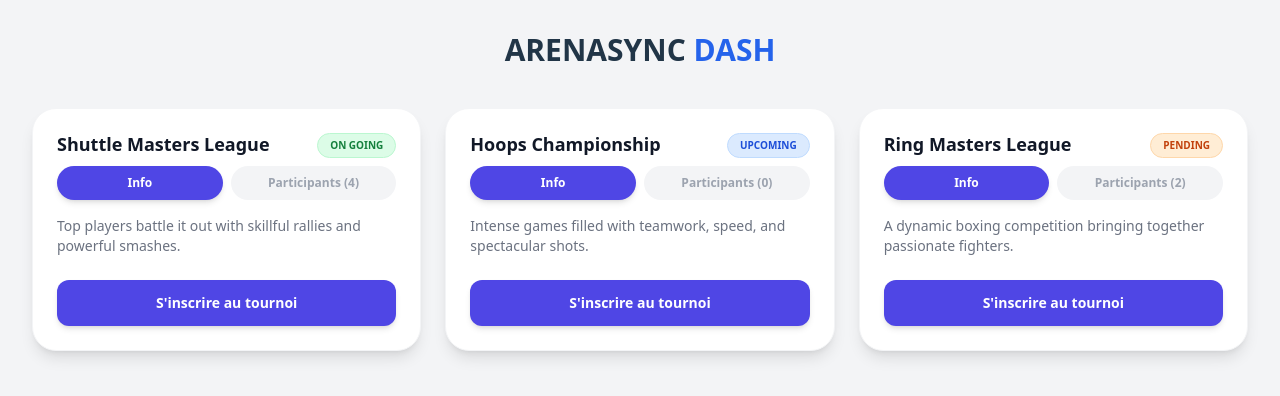
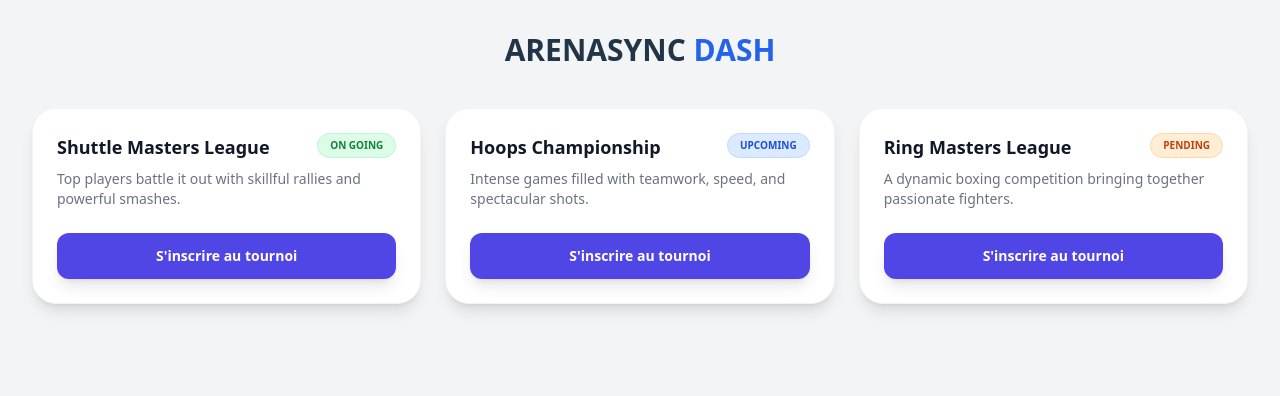
Before and after one commit to anassjabrane/ArenaSync-Gestionnaire-de-Tournois-Sportifs, a React (Vite) app: page / in a window 1280 px wide. Shown: the top 396 px of the page. Built offline with nearby package versions, Linux system fonts and the light colour scheme.

Commit message:
add registration toggle button with dynamic label and style

```diff
--- a/src/components/RegistrationForm.jsx
+++ b/src/components/RegistrationForm.jsx
@@ -5,6 +5,7 @@ export default function RegistrationForm() {
   const [nom, setNom] = useState("");
   const [equipe, setEquipe] = useState("");
   const [message, setMessage] = useState("");
+  const [niveau, setNiveau] = useState("débutant");
 
   const isFormValid = nom.length >= 3;
 
@@ -41,7 +42,7 @@ export default function RegistrationForm() {
         className="p-2 border rounded outline-none focus:border-indigo-500"
       />
 
-      {/* <select
+      <select
         value={niveau}
         onChange={(e) => setNiveau(e.target.value)}
         className="p-2 border rounded outline-none"
@@ -49,7 +50,7 @@ export default function RegistrationForm() {
         <option value="débutant">Débutant</option>
         <option value="intermédiaire">Intermédiaire</option>
         <option value="avancé">Avancé</option>
-      </select> */}
+      </select>
 
       {/* 5. Bouton dima disabled ila l-nom sghir (Challenge 2) */}
       <button
--- a/src/components/TournamentCard.jsx
+++ b/src/components/TournamentCard.jsx
@@ -1,82 +1,58 @@
 import React, { useState } from "react";
 import StatusBadge from "./StatusBadge";
 import ParticipantRow from "./ParticipantRow";
+// 1. ✅ Importi l-Formulaire dyalk
 import RegistrationForm from "./RegistrationForm";
 
+export default function TournamentCard({ tournament }) {
+  const [activeTab, setActiveTab] = useState("info");
 
-export default function TournamentCard({ tournament }) {
-  // 1. Définition de l'état (Challenge 5)
-  const [activeTab, setActiveTab] = useState("info");
-  // ETAS DE INSCRIPTION ******
-
+  // Hada hwa l-bouton dyal s'inscrire (Challenge 1)
   const [isRegistered, setIsRegistered] = useState(false);
 
   if (!tournament) return null;
 
   return (
     <div className="bg-white rounded-3xl shadow-lg border border-gray-100 overflow-hidden h-full flex flex-col">
+      {/* ... (Header dyal l-card) ... */}
       <div className="p-6 pb-2 flex justify-between items-start gap-3">
-        <h3 className="text-lg font-black text-gray-900 leading-tight">
-          {tournament.title}
-        </h3>
+        <h3 className="text-lg font-black text-gray-900">{tournament.title}</h3>
         <StatusBadge status={tournament.status} />
       </div>
 
-      {/* 🚀 ghadi n-sta3mlo setActiveTab */}
-      <div className="flex px-6 mb-4 gap-2 bg-white">
-        <button
-          // l-warning y-7iyd w l-onglet y-tbeddel
-          onClick={() => setActiveTab("info")}
-          className={`flex-1 py-2 rounded-full text-xs font-bold transition-all ${
-            activeTab === "info"
-              ? "bg-indigo-600 text-white shadow-md"
-              : "bg-gray-100 text-gray-400"
-          }`}
-        >
-          Info
-        </button>
+      {/* ... (Tabs: Info / Participants) ... */}
 
-        <button
-          // Hna tani sta3mlnaha bach n-lantiw l-mapping dyal les participants
-          onClick={() => setActiveTab("participants")}
-          className={`flex-1 py-2 rounded-full text-xs font-bold transition-all ${
-            activeTab === "participants"
-              ? "bg-indigo-600 text-white shadow-md"
-              : "bg-gray-100 text-gray-400"
-          }`}
-        >
-          Participants ({tournament.participants?.length || 0})
-        </button>
-      </div>
-
-      {/* Logique déclarative (Challenge 5) */}
       <div className="px-6 pb-6 flex-grow">
         {activeTab === "info" ? (
-          <div className="space-y-3">
-            <p className="text-gray-500 text-sm">{tournament.description}</p>
-          </div>
+          <p className="text-gray-500 text-sm text-left">{tournament.description}</p>
         ) : (
           <div className="space-y-1">
-            {/* Challenge 5: Mapping des participants */}
             {tournament.participants?.map((p) => (
               <ParticipantRow key={p.id} participant={p} />
             ))}
           </div>
         )}
+
+        {/* 2. ✅ Affichage Conditionnel (Hna fin katsme3 l-interactivité) */}
+        {/* Ila isRegistered == true, ghadi i-t7el l-formulaire jdid */}
+        {isRegistered && (
+          <div className="mt-4 border-t pt-4 animate-fade-in">
+            <RegistrationForm />
+          </div>
+        )}
       </div>
 
-      {/* BOUTON D'INSCRIPTION */}
-
-      <div className="px-6 pb-6 mt-auto">
+      <div className="px-6 pb-6">
+        {/* 3. ✅ Had l-bouton hwa li kay-t7ekkem f l-état */}
         <button
           onClick={() => setIsRegistered(!isRegistered)}
-          className={`w-full py-3 rounded-xl text-sm font-bold transition-all duration-300 ${
+          className={`w-full py-3 rounded-xl text-sm font-bold transition-all ${
             isRegistered
-              ? "border-2 border-red-500 text-red-500 bg-transparent hover:bg-red-50"
-              : "bg-indigo-600 text-white hover:bg-indigo-700 shadow-md"
+              ? 'bg-red-50 text-red-500 border-2 border-red-500'
+              : 'bg-indigo-600 text-white shadow-lg'
           }`}
         >
-          {isRegistered ? "Se désinscrire" : "S'inscrire au tournoi"}
+          {isRegistered ? "Annuler l'inscription" : "S'inscrire au tournoi"}
         </button>
       </div>
     </div>
```
